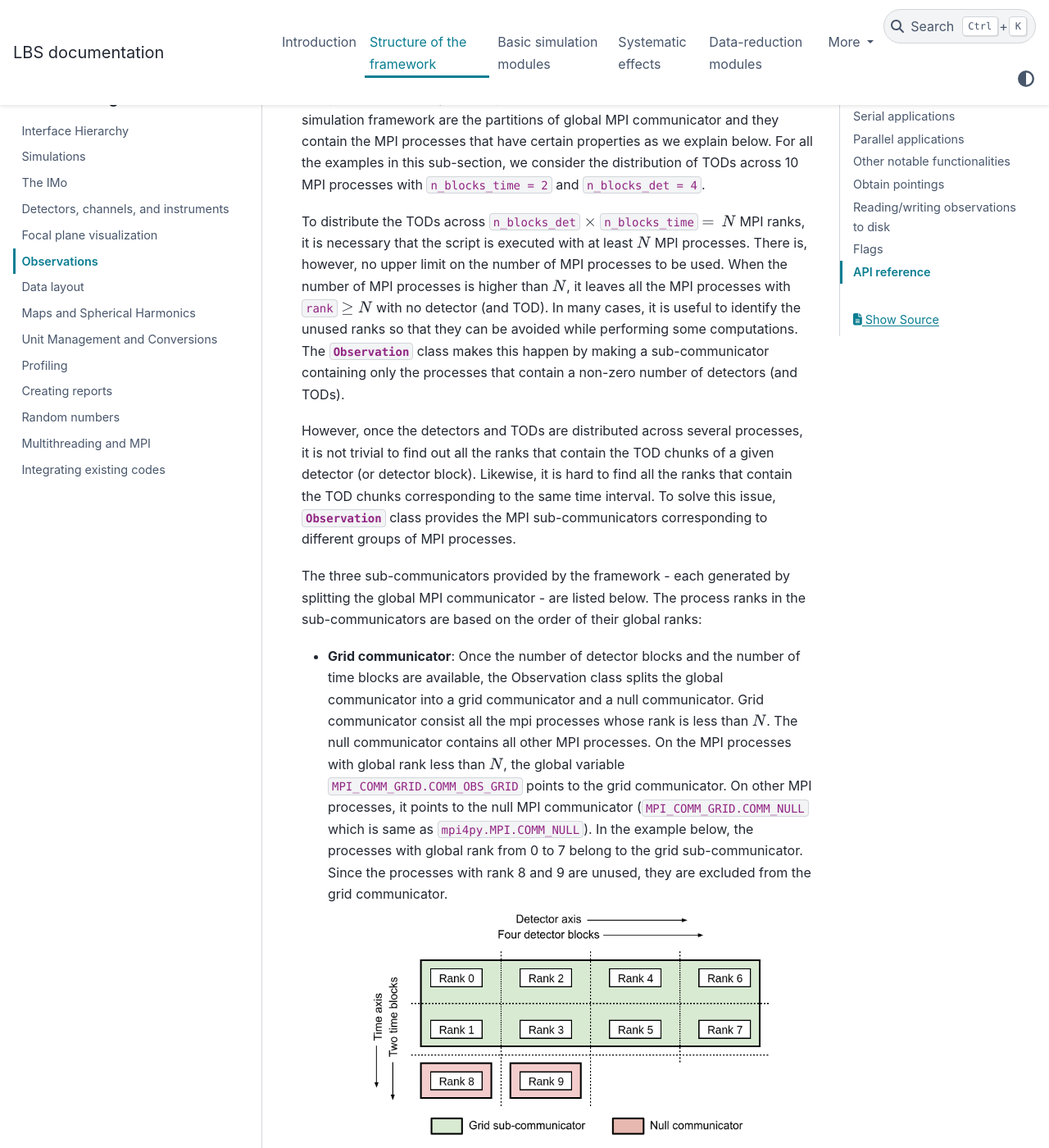
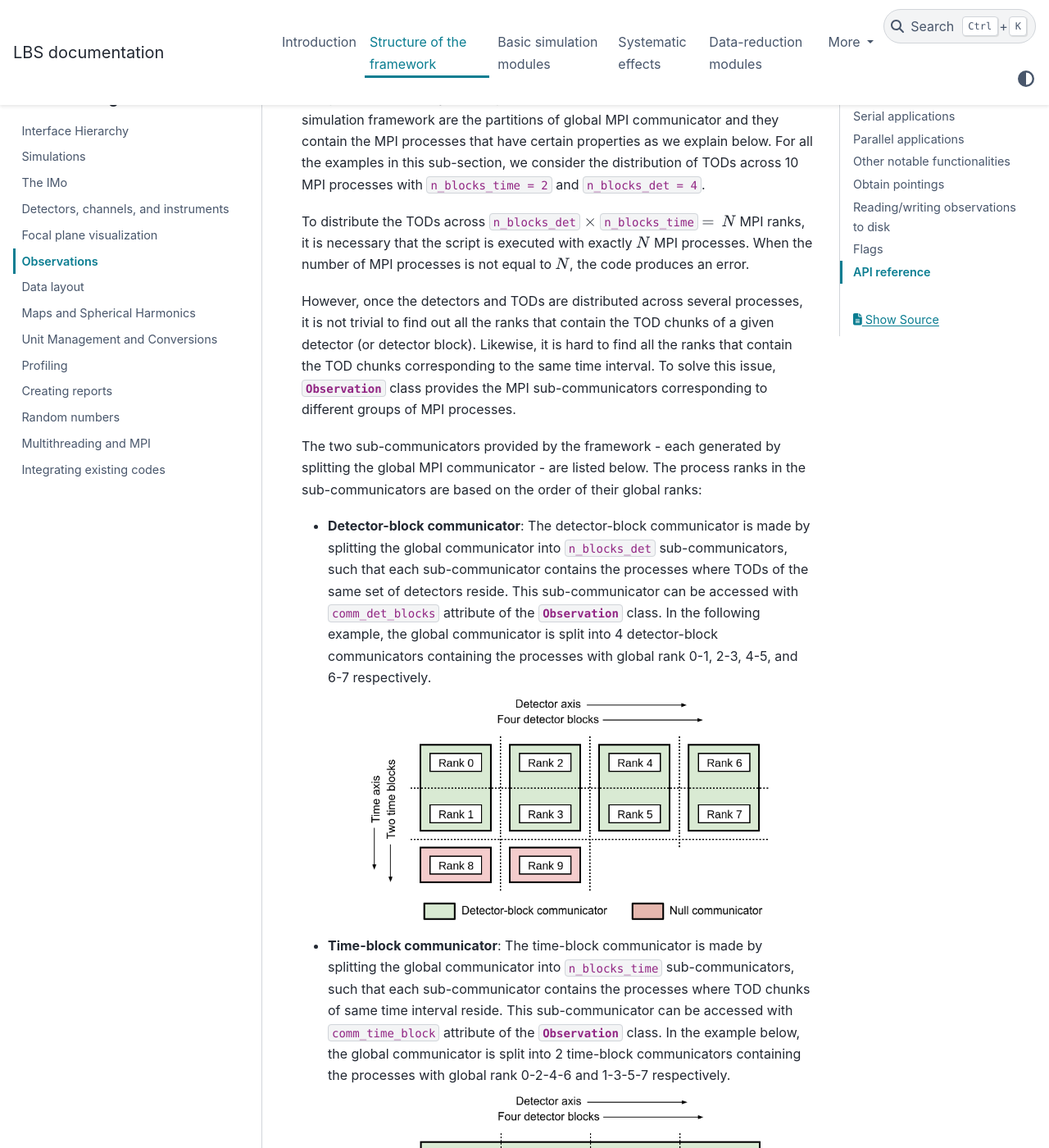
Before and after one commit to litebird/litebird_sim, a Sphinx documentation site: the page built from docs/source/observations.rst, in a window 1280 px wide and 1400 px high, scrolled down 8754 px. Shown: the whole window at 82% size. Built offline with Sphinx 7.4.7 and the PyData theme 0.15.4, drawn with Linux system fonts in a browser that asks for light colours; some of the changed text lies outside the part shown.

Commit message:
[skip ci] removed the references to MPI_COMM_GRID from the docs

```diff
--- a/docs/source/observations.rst
+++ b/docs/source/observations.rst
@@ -341,15 +341,9 @@ and ``n_blocks_det = 4``.
 
 To distribute the TODs across
 ``n_blocks_det`` :math:`\times` ``n_blocks_time`` :math:`=\, N`
-MPI ranks, it is necessary that the script is executed with at least
-:math:`N` MPI processes. There is, however, no upper limit on the
-number of MPI processes to be used. When the number of MPI processes
-is higher than :math:`N`, it leaves all the MPI processes with
-``rank`` :math:`\geq N` with no detector (and TOD). In many cases, it
-is useful to identify the unused ranks so that they can be avoided
-while performing some computations. The :class:`.Observation` class
-makes this happen by making a sub-communicator containing only the
-processes that contain a non-zero number of detectors (and TODs).
+MPI ranks, it is necessary that the script is executed with exactly
+:math:`N` MPI processes. When the number of MPI processes
+is not equal to :math:`N`, the code produces an error.
 
 However, once the detectors and TODs are distributed across several
 processes, it is not trivial to find out all the ranks that contain
@@ -359,57 +353,29 @@ corresponding to the same time interval. To solve this issue, :class:`.Observati
 class provides the MPI sub-communicators corresponding to different
 groups of MPI processes.
 
-The three sub-communicators provided by the framework - each generated
+The two sub-communicators provided by the framework - each generated
 by splitting the global MPI communicator - are listed below. The
 process ranks in the sub-communicators are based on the order of their
 global ranks:
 
-- **Grid communicator**: Once the number of detector blocks and the
-  number of time blocks are available, the Observation class splits the
-  global communicator into a grid communicator and a null communicator.
-  Grid communicator consist all the mpi processes whose rank is less
-  than :math:`N`. The null communicator contains all other MPI
-  processes. On the MPI processes with global rank less than
-  :math:`N`, the global variable ``MPI_COMM_GRID.COMM_OBS_GRID``
-  points to the grid communicator. On other MPI processes, it points
-  to the null MPI communicator (``MPI_COMM_GRID.COMM_NULL`` which is
-  same as ``mpi4py.MPI.COMM_NULL``). In the example below, the
-  processes with global rank from 0 to 7 belong to the grid
-  sub-communicator. Since the processes with rank 8 and 9 are unused,
-  they are excluded from the grid communicator.
-
-  .. image:: ./images/grid_communicator.png
-
-  Note that, to exclude the MPI processes belonging to the null
-  communicator from the computations, one should enclose the
-  computations under an if condition comparing
-  ``MPI_COMM_GRID.COMM_OBS_GRID`` against ``MPI_COMM_GRID.COMM_NULL``:
-
-  ::
-
-    if MPI_COMM_GRID.COMM_OBS_GRID != MPI_COMM_GRID.COMM_NULL:
-        # proceed with the following computations when
-        # MPI_COMM_GRID.COMM_OBS_GRID is not null
-        ...
-
 - **Detector-block communicator**: The detector-block communicator is
-  made by splitting the grid communicator into ``n_blocks_det``
+  made by splitting the global communicator into ``n_blocks_det``
   sub-communicators, such that each sub-communicator contains the
   processes where TODs of the same set of detectors reside. This
   sub-communicator can be accessed with ``comm_det_blocks`` attribute
   of the :class:`.Observation` class. In the following example, the
-  grid communicator is split into 4 detector-block communicators
+  global communicator is split into 4 detector-block communicators
   containing the processes with global rank 0-1, 2-3, 4-5, and 6-7
   respectively.
 
   .. image:: ./images/detector_block_communicator.png
 
 - **Time-block communicator**: The time-block communicator is made by
-  splitting the grid communicator into ``n_blocks_time``
+  splitting the global communicator into ``n_blocks_time``
   sub-communicators, such that each sub-communicator contains the
   processes where TOD chunks of same time interval reside. This
   sub-communicator can be accessed with ``comm_time_block`` attribute
-  of the :class:`.Observation` class. In the example below, the grid
+  of the :class:`.Observation` class. In the example below, the global
   communicator is split into 2 time-block communicators containing the
   processes with global rank 0-2-4-6 and 1-3-5-7 respectively.
 
```
Also changed, not shown: docs/source/mpi.rst (+0 -26 lines).
